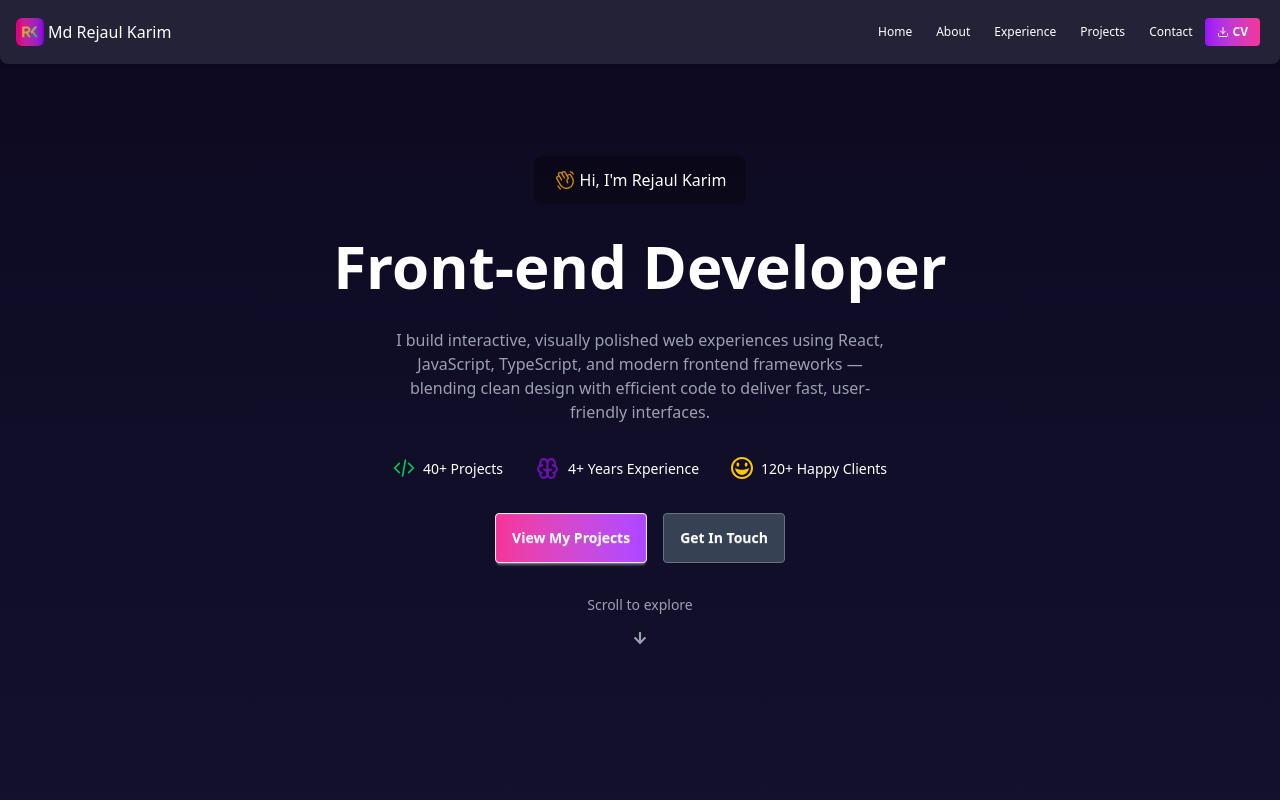
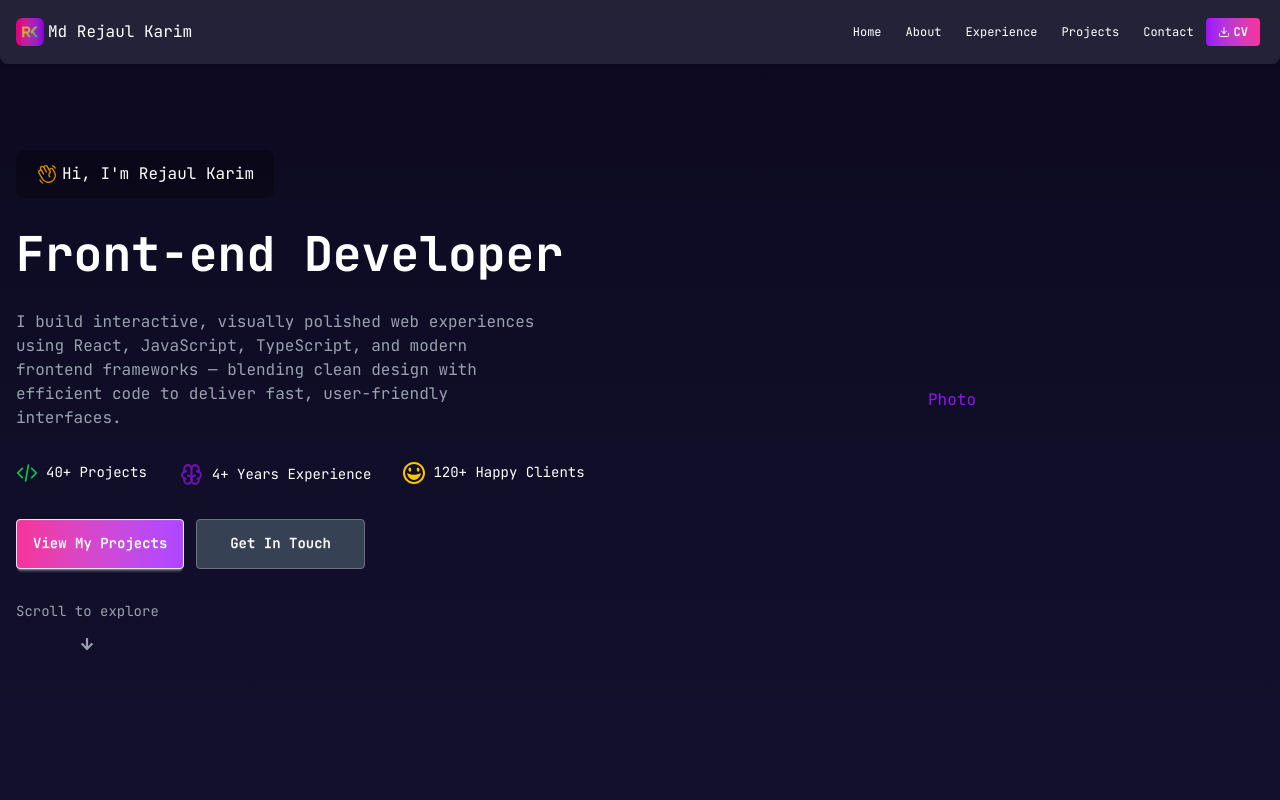
Before and after one commit to rejaulvoice18/rejaul-karim-portfolio, a React (Vite) app: page / in a window 1280 px wide. Shown: the top 800 px of the page. Built offline with nearby package versions, Linux system fonts and the light colour scheme.

Commit message:
Updated Hero Section

```diff
--- /dev/null
+++ b/src/components/Photo.jsx
@@ -0,0 +1,11 @@
+import React from 'react';
+
+const Photo = () => {
+    return (
+        <div className='w-full h-full flex items-center justify-center relative'>
+            <h3 className='text-purple-600'>Photo</h3>
+        </div>
+    );
+};
+
+export default Photo;
--- a/src/index.css
+++ b/src/index.css
@@ -1,7 +1,12 @@
-
+@import url('https://fonts.googleapis.com/css2?family=JetBrains+Mono:ital,wght@0,100..800;1,100..800&display=swap');
 
 @import "tailwindcss";
 @plugin "daisyui";
+
+body {
+    font-family: 'JetBrains Mono', monospace;
+  }
+
 
 /* Used ths to override contentArrowStyle */
 .vertical-timeline-element-content::before {
--- a/src/pages/Home/Hero/Hero.jsx
+++ b/src/pages/Home/Hero/Hero.jsx
@@ -4,23 +4,25 @@ import { HiMiniCodeBracket } from 'react-icons/hi2';
 import { ImHappy } from 'react-icons/im';
 import { PiHandWaving } from 'react-icons/pi';
 import { TbBrain } from 'react-icons/tb';
+import Photo from '../../../components/Photo';
 
 const Hero = () => {
     return (
         <div className='bg-black/20 min-h-screen'>
-            <section className='max-w-screen-xl mx-auto min-h-screen flex items-center justify-center px-4'>
-                <div className='flex-col justify-items-center items-center mx-auto text-center space-y-4 md:space-y-8'>
+            <section className='max-w-screen-xl mx-auto px-4'>
+                <div className='min-h-screen grid grid-cols-1 md:grid-cols-2 items-center'>
+                    <div className='flex flex-col justify-items-center items-center md:items-start mx-auto text-center md:text-start space-y-4 md:space-y-8'>
                         <div className='flex items-center gap-1 py-3 px-5 bg-black/30 rounded-lg'>
                             <span className='text-yellow-600'><PiHandWaving size={22}></PiHandWaving></span>
                             <h6 className=' text-white '>
                                 Hi, I'm Rejaul Karim
                             </h6>
                         </div>
-                    <h1 className='text-4xl md:text-6xl text-white font-bold'>Front-end Developer</h1>
-                    <p className='text-gray-400 w-5/6 md:w-2/5'>I build interactive, visually polished web experiences using React, JavaScript,
+                        <h1 className='text-2xl md:text-3xl lg:text-5xl text-white font-bold'>Front-end Developer</h1>
+                        <p className='text-gray-400 w-5/6 md:w-5/6'>I build interactive, visually polished web experiences using React, JavaScript,
                             TypeScript, and modern frontend frameworks — blending clean design with efficient
                             code to deliver fast, user-friendly interfaces.</p>
-                    <div className='flex flex-wrap justify-center items-center gap-3 md:gap-8 px-2 md:px-0'>
+                        <div className='flex flex-wrap justify-center md:justify-start md:items-start items-center gap-3 md:gap-8 px-2 md:px-0'>
                             <div className='flex gap-2 items-center'>
                                 <span className='text-green-500'><HiMiniCodeBracket size={22} /></span>
                                 <p className='text-white text-[14px]'>40+ Projects</p>
@@ -34,7 +36,7 @@ const Hero = () => {
                                 <p className='text-white text-[14px]'>120+ Happy Clients</p>
                             </div>
                         </div>
-                    <div className='flex flex-col sm:flex-row justify-center gap-4 max-w-md mx-auto'>
+                        <div className='grid grid-cols-1 md:grid-cols-2 gap-3'>
                             <button className='btn bg-gradient-to-r from-pink-500 to-purple-500 text-white w-full sm:w-auto py-6'>View My Projects</button>
                             <button className='btn btn-outline text-white bg-gray-700 border-gray-500 w-full sm:w-auto py-6'>Get In Touch</button>
                         </div>
@@ -43,6 +45,10 @@ const Hero = () => {
                             <FaArrowDown />
                         </div>
                     </div>
+                    <div>
+                        <Photo />
+                    </div>
+                </div>
             </section>
         </div>
     );
--- a/vite.config.js
+++ b/vite.config.js
@@ -4,6 +4,16 @@ import tailwindcss from '@tailwindcss/vite';
 
 // https://vite.dev/config/
 export default defineConfig({
+  theme: {
+    extend: {
+      fontFamily: {
+        sans: 'JetBrains Mono, system-ui, sans-serif'
+      },
+      colors: {
+        bodyColor: '#1c1c22',
+      },
+    },
+  },
   plugins: [
     react(),
     tailwindcss(),
```
Lines whose indentation alone changed are shown as unchanged.
